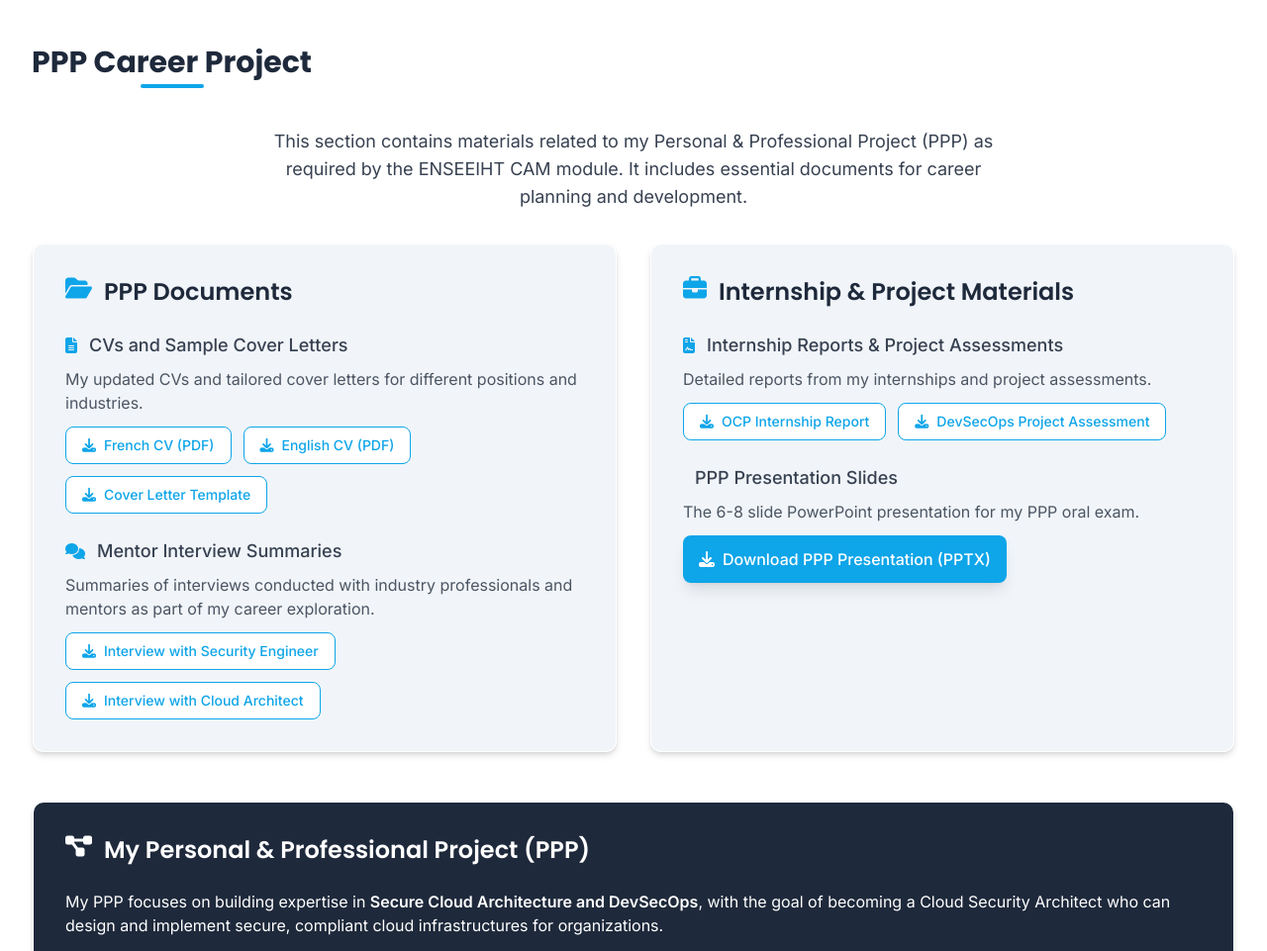
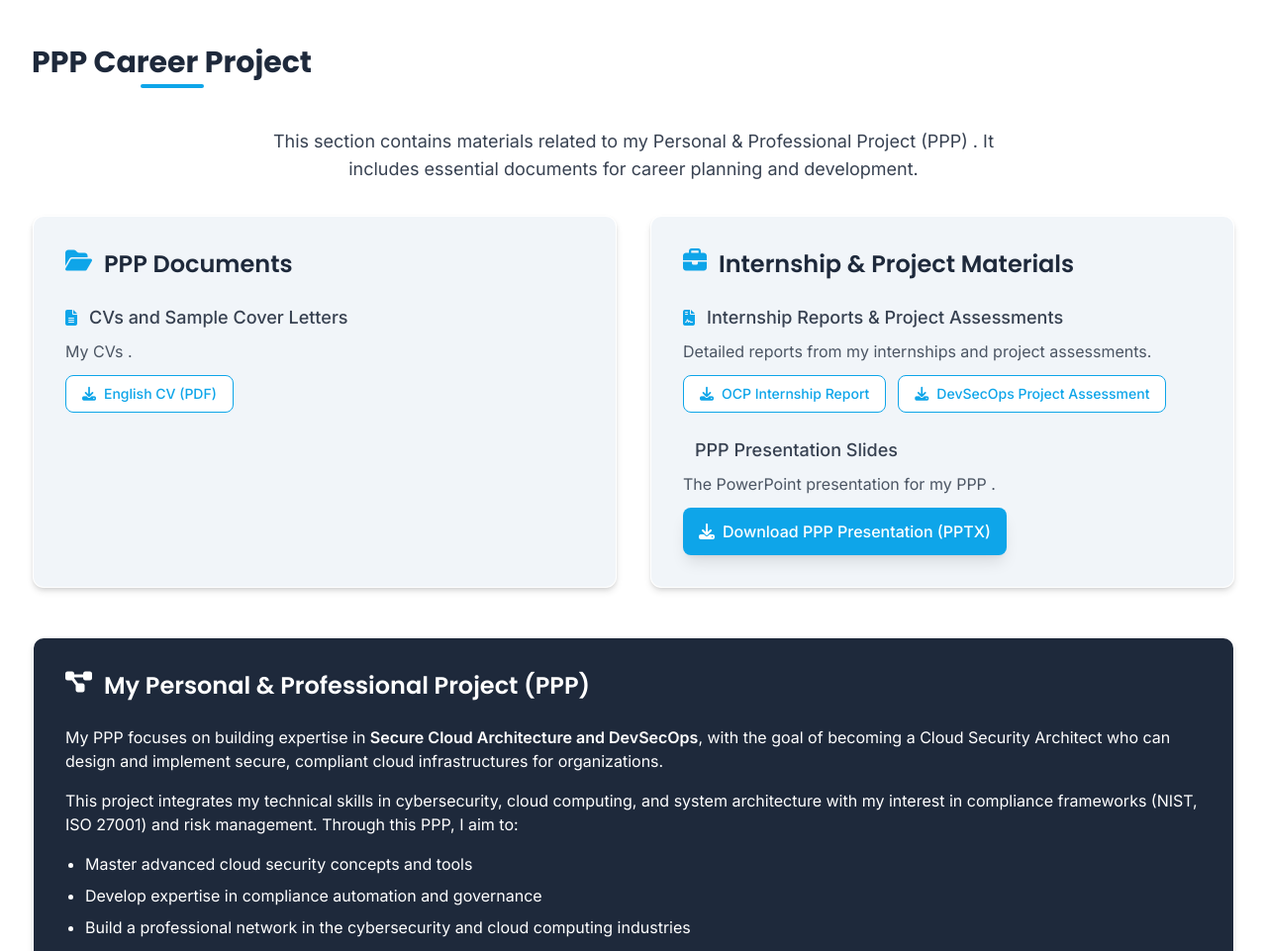
Before and after one commit to aymennadi/aymennadi, a plain HTML site: page index.html in a window 1280 px wide. Shown: the part 4400-5361 px from the top of the page at 99% size. Drawn offline with nearby package versions, Linux system fonts and the light colour scheme; animation ran at ten frames a second; some icons are missing.

Commit message:
ajout de quelques docs

```diff
--- a/index.html
+++ b/index.html
@@ -1000,7 +1000,7 @@
 
             <div class="mb-8">
                 <p class="text-lg text-gray-700 mb-6 text-center max-w-3xl mx-auto">
-                    This section contains materials related to my Personal & Professional Project (PPP) as required by the ENSEEIHT CAM module. It includes essential documents for career planning and development.
+                    This section contains materials related to my Personal & Professional Project (PPP) . It includes essential documents for career planning and development.
                 </p>
             </div>
 
@@ -1019,41 +1019,17 @@
                                 <i class="fas fa-file-alt text-secondary mr-3"></i>
                                 <h4 class="text-lg font-medium text-gray-700">CVs and Sample Cover Letters</h4>
                             </div>
-                            <p class="text-gray-600 mb-3">My updated CVs and tailored cover letters for different positions and industries.</p>
+                            <p class="text-gray-600 mb-3">My  CVs .</p>
                             <div class="flex flex-wrap gap-3">
-                                <a href="downloads/cv_french.pdf" download class="bg-white border border-secondary text-secondary hover:bg-secondary hover:text-white px-4 py-2 rounded-lg text-sm font-medium transition flex items-center">
-                                    <i class="fas fa-download mr-2"></i>
-                                    French CV (PDF)
-                                </a>
-                                <a href="downloads/cv_english.pdf" download class="bg-white border border-secondary text-secondary hover:bg-secondary hover:text-white px-4 py-2 rounded-lg text-sm font-medium transition flex items-center">
+                                <a href="downloads/cv_NADI.pdf" download class="bg-white border border-secondary text-secondary hover:bg-secondary hover:text-white px-4 py-2 rounded-lg text-sm font-medium transition flex items-center">
                                     <i class="fas fa-download mr-2"></i>
                                     English CV (PDF)
                                 </a>
-                                <a href="downloads/cover_letter_template.docx" download class="bg-white border border-secondary text-secondary hover:bg-secondary hover:text-white px-4 py-2 rounded-lg text-sm font-medium transition flex items-center">
-                                    <i class="fas fa-download mr-2"></i>
-                                    Cover Letter Template
-                                </a>
-                            </div>
-                        </div>
-
-                        <!-- Mentor Interview Summaries -->
-                        <div class="animate-fade-in" style="animation-delay: 0.2s;">
-                            <div class="flex items-center mb-2">
-                                <i class="fas fa-comments text-secondary mr-3"></i>
-                                <h4 class="text-lg font-medium text-gray-700">Mentor Interview Summaries</h4>
-                            </div>
-                            <p class="text-gray-600 mb-3">Summaries of interviews conducted with industry professionals and mentors as part of my career exploration.</p>
-                            <div class="flex flex-wrap gap-3">
-                                <a href="downloads/mentor_interview_1.pdf" download class="bg-white border border-secondary text-secondary hover:bg-secondary hover:text-white px-4 py-2 rounded-lg text-sm font-medium transition flex items-center">
-                                    <i class="fas fa-download mr-2"></i>
-                                    Interview with Security Engineer
-                                </a>
-                                <a href="downloads/mentor_interview_2.pdf" download class="bg-white border border-secondary text-secondary hover:bg-secondary hover:text-white px-4 py-2 rounded-lg text-sm font-medium transition flex items-center">
-                                    <i class="fas fa-download mr-2"></i>
-                                    Interview with Cloud Architect
-                                </a>
-                            </div>
-                        </div>
+
+                            </div>
+                        </div>
+
+
                     </div>
                 </div>
 
@@ -1092,9 +1068,9 @@
                                 <i class="fas fa-presentation text-secondary mr-3"></i>
                                 <h4 class="text-lg font-medium text-gray-700">PPP Presentation Slides</h4>
                             </div>
-                            <p class="text-gray-600 mb-3">The 6-8 slide PowerPoint presentation for my PPP oral exam.</p>
+                            <p class="text-gray-600 mb-3">The PowerPoint presentation for my PPP .</p>
                             <div class="flex flex-wrap gap-3">
-                                <a href="downloads/ppp_presentation.pptx" download class="bg-secondary hover:bg-accent text-white px-4 py-3 rounded-lg font-medium transition transform hover:scale-105 shadow-lg hover:shadow-xl flex items-center">
+                                <a href="downloads/PPP_NADI.pptx" download class="bg-secondary hover:bg-accent text-white px-4 py-3 rounded-lg font-medium transition transform hover:scale-105 shadow-lg hover:shadow-xl flex items-center">
                                     <i class="fas fa-download mr-2"></i>
                                     Download PPP Presentation (PPTX)
                                 </a>
```
Also changed, not shown: 3 other files.
